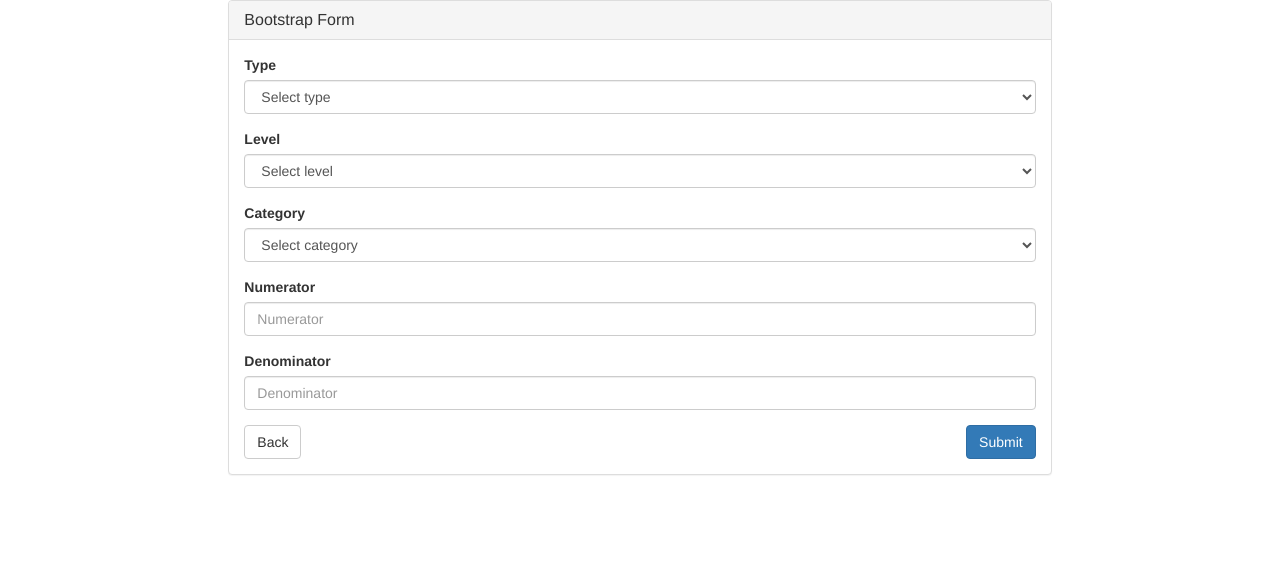
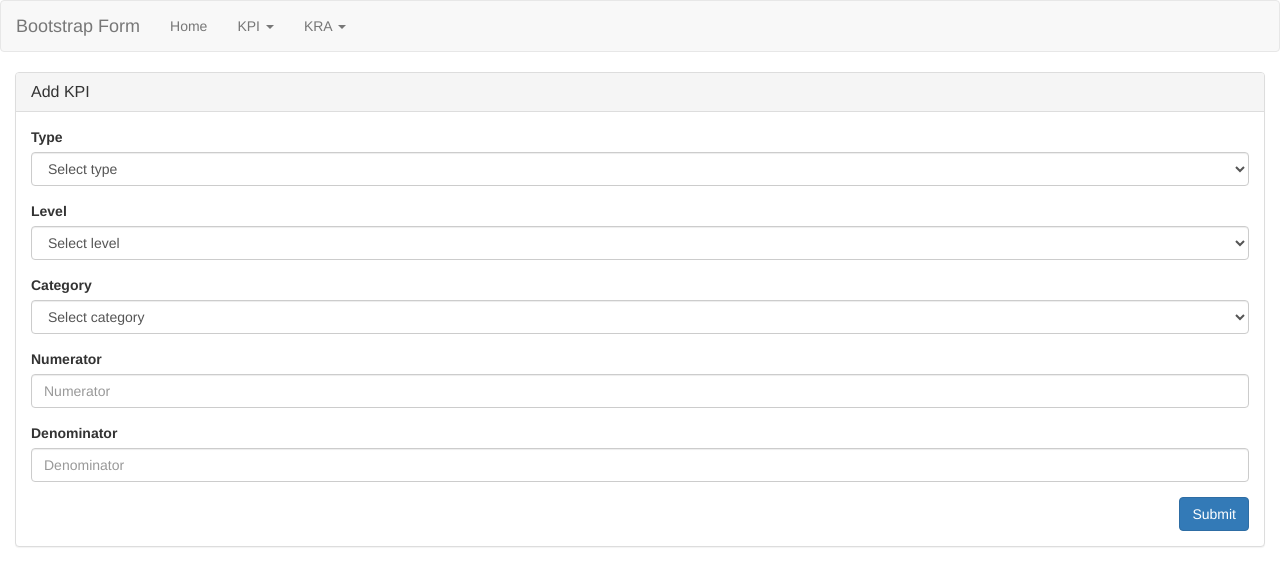
Before and after one commit to umairqamar/CodeIgniter, a CodeIgniter app: page /database/form/add_kpi in a window 1280 px wide. Shown: the top 586 px of the page. Run offline with CodeIgniter, Linux system fonts and the light colour scheme; data comes from the database, SQL or seed files in the repository.

Commit message:
-Navigation bar added

```diff
--- a/application/controllers/Form.php
+++ b/application/controllers/Form.php
@@ -12,6 +12,7 @@ class Form extends CI_Controller {
 
     public function index()
     {
+
         $this->view_kra();
 
     }
@@ -21,7 +22,7 @@ class Form extends CI_Controller {
         $data['title'] = "Edit KPI";
         $data['kpi_category'] = $this->My_model->get_kpi_category();
         $data['kpi'] = $this->My_model->get_kpi_where($id);
-        $this->load->view('edit_kpi',$data);
+        $this->load->view('kpi/edit_kpi',$data);
 
 
         //Check if form is submitted by POST
@@ -44,11 +45,11 @@ class Form extends CI_Controller {
                 $this->My_model->update_kpi($id,$db_data);
 
                 $this->session->set_flashdata('message', 'Record added successfully');
-                redirect();
+                redirect('kpi/edit_kpi');
             }
             else{
                 $this->session->set_flashdata('error', validation_errors());
-                redirect();
+                redirect('kpi/edit_kpi');
             }
 
 
@@ -58,7 +59,7 @@ class Form extends CI_Controller {
     public function delete_kpi($id){
         $this->My_model->delete_kpi($id);
         $this->session->set_flashdata('message', 'Record deleted successfully');
-        redirect();
+        redirect('form/delete_kpi');
     }
 
     public function view_kpi(){
@@ -66,7 +67,7 @@ class Form extends CI_Controller {
         $data = array();
         $data['title'] = "View KPI";
         $data['kpi'] = $this->My_model->get_kpi();
-        $this->load->view('view_kpi',$data);
+        $this->load->view('kpi/view_kpi',$data);
 
 
     }
@@ -106,7 +107,7 @@ class Form extends CI_Controller {
         $data = array();
         $data['title'] = "Add KPI";
         $data['kpi_category'] = $this->My_model->get_kpi_category();
-        $this->load->view('add_kpi',$data);
+        $this->load->view('kpi/add_kpi',$data);
 
 
     }
@@ -145,7 +146,7 @@ class Form extends CI_Controller {
         $data = array();
         $data['title'] = "Add KPI Category";
         $data['kpi_category'] = $this->My_model->get_kpi_category();
-        $this->load->view('add_kpi_category',$data);
+        $this->load->view('kpi/add_kpi_category',$data);
     }
 
     public function add_kra(){
--- a/application/views/_header.php
+++ b/application/views/_header.php
@@ -19,3 +19,4 @@
 </head>
 
 <body>
+<?php include(VIEWPATH."navbar.php") ?>
--- a/application/views/add_kpi.php
+++ b/application/views/kpi/add_kpi.php
@@ -1,11 +1,11 @@
 <?php include(VIEWPATH."_header.php") ?>
 <div class="container-fluid">
     <div class="row">
-        <div class="col-md-8 col-lg-offset-2" >
+        <div class="col-md-12 " >
 
             <div class="panel panel-default">
                 <div class="panel-heading">
-                    <h3 class="panel-title">Bootstrap Form</h3>
+                    <h3 class="panel-title">Add KPI</h3>
                 </div>
                 <div class="panel-body">
 
@@ -85,7 +85,7 @@
                             <label>Denominator</label>
                             <input type="text" class="form-control" id="denominator" name="denominator" placeholder="Denominator">
                         </div>
-                        <a href="<?php echo base_url();?>" class="btn btn-default pull-left">Back</a>
+<!--                        <a href="--><?php //echo base_url();?><!--" class="btn btn-default pull-left">Back</a>-->
 <!--                        <button onclick="goBack()" name="btn_submit"  class="btn btn-default pull-left">Back</button>-->
                         <button type="submit" name="btn_submit"  class="btn btn-primary pull-right">Submit</button>
                     <?php echo form_close(); ?>
--- a/application/views/add_kpi_category.php
+++ b/application/views/kpi/add_kpi_category.php
@@ -1,7 +1,7 @@
 <?php include(VIEWPATH."_header.php") ?>
 <div class="container-fluid">
     <div class="row">
-        <div class="col-md-8 col-lg-offset-2" >
+        <div class="col-md-12 " >
 
 
 
@@ -47,7 +47,7 @@
                         <textarea class="form-control" rows="5" id="description" name="description" placeholder="Category description goes here"></textarea>
                     </div>
 <!--                    <button onclick="goBack()" name="btn_submit"  class="btn btn-default pull-left">Back</button>-->
-                    <a href="<?php echo base_url();?>" class="btn btn-default pull-left">Back</a>
+<!--                    <a href="--><?php //echo base_url();?><!--" class="btn btn-default pull-left">Back</a>-->
                     <button type="submit" name="btn_submit"  class="btn btn-primary pull-right">Submit</button>
                     <?php echo form_close(); ?>
                 </div>
--- a/application/views/edit_kpi.php
+++ b/application/views/kpi/edit_kpi.php
@@ -1,7 +1,7 @@
 <?php include(VIEWPATH."_header.php") ?>
 <div class="container-fluid">
     <div class="row">
-        <div class="col-md-8 col-lg-offset-2" >
+        <div class="col-md-12 " >
 
             <div class="panel panel-default">
                 <div class="panel-heading">
--- a/application/views/view_kpi.php
+++ b/application/views/kpi/view_kpi.php
@@ -1,7 +1,7 @@
 <?php include(VIEWPATH."_header.php") ?>
 <div class="container-fluid">
     <div class="row">
-        <div class="col-md-8 col-lg-offset-2" >
+        <div class="col-md-12 " >
 
             <div class="panel panel-default">
                 <div class="panel-heading">
@@ -82,8 +82,8 @@
                 </tbody>
             </table>
 <!--                    <button onclick="goBack()" name="btn_back"  class="btn btn-default pull-left">Back</button>-->
-                    <a href="form/add_kpi" class="btn btn-default ">Add KPI</a>
-                    <a href="form/add_kpi_category" class="btn btn-default">Add KPI Category</a>
+<!--                    <a href="form/add_kpi" class="btn btn-default ">Add KPI</a>-->
+<!--                    <a href="form/add_kpi_category" class="btn btn-default">Add KPI Category</a>-->
                 </div>
 
 
--- a/application/views/kra/detail_kra.php
+++ b/application/views/kra/detail_kra.php
@@ -55,7 +55,7 @@
                                 <td><?php echo $k['num'];?></td>
                                 <td><?php echo $k['denom'];?></td>
                                 <td>
-                                    <a href="<?php echo site_url("/form/edit_kra/".$k['kra_id']."/".$k['id']) ?>" >Edit</a> |
+<!--                                    <a href="--><?php //echo site_url("/form/edit_kra/".$k['kra_id']."/".$k['id']) ?><!--" >Edit</a> |-->
                                     <a href="<?php echo site_url("/form/delete_kpi_kra/".$k['kra_id']."/".$k['kpi_id']); ?>" onclick="return confirm('Are you sure you want to delete this record?')">Delete</a>
                                 </td>
                             </tr>
--- a/application/views/kra/view_kra.php
+++ b/application/views/kra/view_kra.php
@@ -59,7 +59,7 @@
                         ?>
                         </tbody>
                     </table>
-                    <button onclick="goBack()" name="btn_back"  class="btn btn-default pull-left">Back</button>
+<!--                    <button onclick="goBack()" name="btn_back"  class="btn btn-default pull-left">Back</button>-->
                 </div>
 
 
--- /dev/null
+++ b/application/views/navbar.php
@@ -0,0 +1,37 @@
+<nav class="navbar navbar-default">
+    <div class="container-fluid">
+        <div class="navbar-header">
+            <a class="navbar-brand" href="<?php echo base_url();?>">Bootstrap Form</a>
+        </div>
+        <ul class="nav navbar-nav">
+
+            <li><a href="<?php echo base_url();?>">Home</a></li>
+            <li class="dropdown">
+                <a class="dropdown-toggle" data-toggle="dropdown" href="<?php echo base_url()."/form/view_kpi";?>">KPI
+                    <span class="caret"></span></a>
+                <ul class="dropdown-menu">
+                    <li><a href="<?php echo base_url()."form/view_kpi";?>">View KPIs</a></li>
+                    <li><a href="<?php echo base_url()."form/add_kpi";?>">Add KPI</a></li>
+                    <li><a href="<?php echo base_url()."form/add_kpi_category";?>">Add Category</a></li>
+                </ul>
+            </li>
+
+            <li class="dropdown">
+                <a class="dropdown-toggle" data-toggle="dropdown" href="<?php echo base_url()."/form/view_kra";?>">KRA
+                    <span class="caret"></span></a>
+                <ul class="dropdown-menu">
+                    <li><a href="<?php echo base_url()."form/view_kra";?>">View KRAs</a></li>
+                    <li><a href="<?php echo base_url()."form/add_kra";?>">Add KRA</a></li>
+                    <li><a href="<?php echo base_url()."form/add_kpi_category";?>">Add Category</a></li>
+                </ul>
+            </li>
+        </ul>
+    </div>
+</nav>
+<?php
+/**
+ * Created by PhpStorm.
+ * User: Umair
+ * Date: 10/2/2016
+ * Time: 6:24 PM
+ */
```
